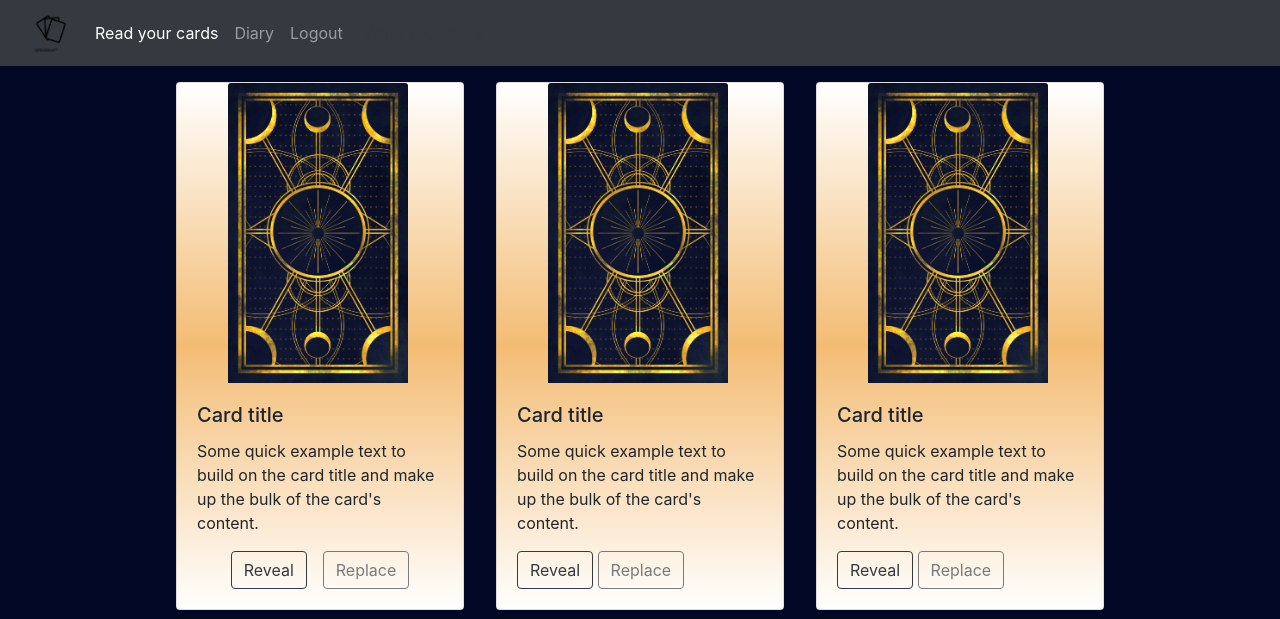
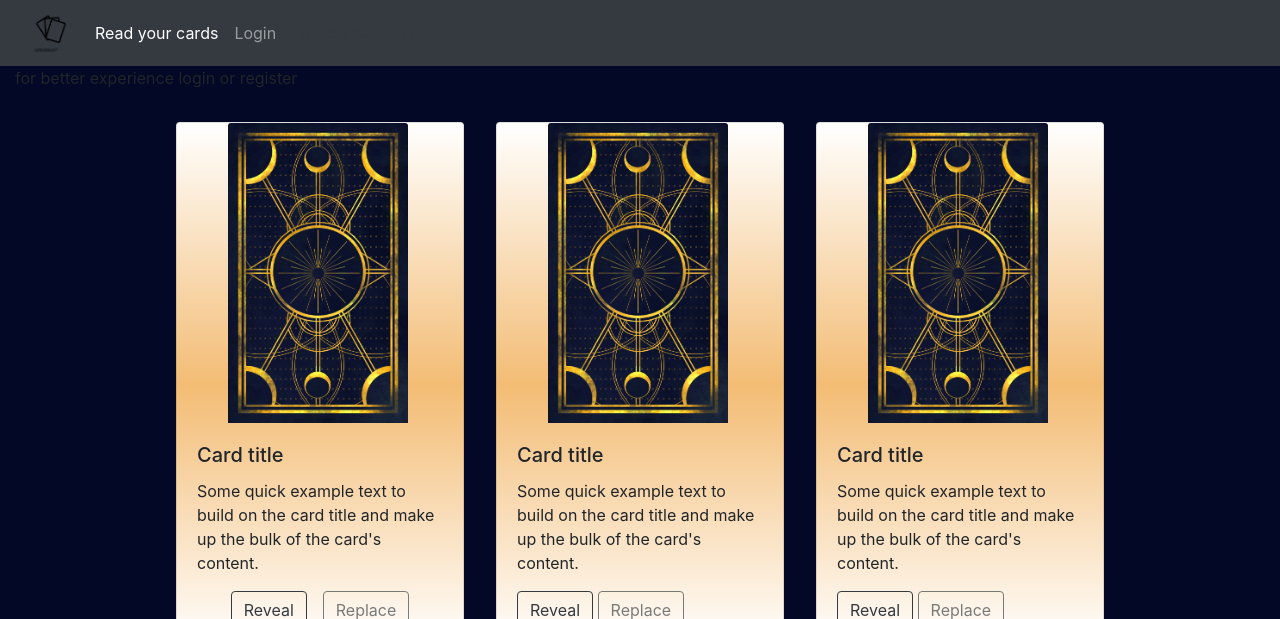
Before and after one commit to jayber-dev/tarot-card, a Flask app: template templates/user_interface.html in a window 1280 px wide. Shown: the top 619 px of the page. Run offline with Flask 2, Linux system fonts and the light colour scheme; the template is opened without the code that fills it: most values are stand-ins (such as "Sample title", 1, 10 or a date in 2020); some libraries are stand-ins or nearby versions.

Commit message:
menu handling login diary with logged user and without

```diff
--- a/server.py
+++ b/server.py
@@ -85,7 +85,7 @@ def load_user(user_id):
 
     return User.query.get(user_id)
 
-@app.route('/', methods=['GET','POST'])
+@app.route('/login', methods=['GET','POST'])
 def login():
     if request.method == 'POST':
         try:
@@ -137,7 +137,7 @@ def reg():
 
 # /------------------------------- CARDS REVEAL PAGE ---------------------------------/
 
-@app.route('/user_interface', methods=['GET','POST'])
+@app.route('/', methods=['GET','POST'])
 def user_interface():
     cards = []
     print(current_user)
@@ -160,16 +160,17 @@ def user_interface():
         print(f"{data['card4']}\n")
         print(data['text'])
 
-    return render_template('user_interface.html', cards=cards)
+    return render_template('user_interface.html', cards=cards, is_active=current_user.is_active)
 
 # /------------------------------ USER INTERFACE DIARY INFORMATION -------------------------------/
 
 @app.route("/user_panel")
 @login_required
 def user_panel():
+    print(current_user.is_active)
     user_entrys = User.query.filter_by(id="1").first()
     print(user_entrys.name)
-    return render_template('user_panel.html', name=user_entrys.name)
+    return render_template('user_panel.html', name=user_entrys.name, is_active=current_user.is_active)
 
 
 # /------------------------------- LOGOUT --------------------------------------/
@@ -178,7 +179,7 @@ def user_panel():
 @login_required
 def logout():
     logout_user()
-    return redirect(url_for('login'))
+    return redirect(url_for('user_interface'))
 
 
 if '__main__' == __name__:
--- a/templates/login.html
+++ b/templates/login.html
@@ -40,7 +40,7 @@
 
             <div class="register-form w3-display-middle w3-animate-opacity " id="form-modal">
                 <p class="w3-display-topleft ">
-                    <a href="/" class="back-login">
+                    <a href="{{url_for('login')}}" class="back-login">
                         <-back to login</a>
                 </p>
                 <form class="" action="{{url_for('reg')}}" method="POST">
--- a/templates/user_interface.html
+++ b/templates/user_interface.html
@@ -25,12 +25,19 @@
                         <li class="nav-item">
                             <a class="nav-link active" aria-current="page" href="#">Read your cards</a>
                         </li>
+                        {% if is_active %}
                         <li class="nav-item">
                             <a class="nav-link" href="{{url_for('user_panel')}}">Diary</a>
                         </li>
+                        {% endif %} {% if not is_active %}
+                        <li class="nav-item">
+                            <a class="nav-link" href="{{url_for('login')}}">Login</a>
+                        </li>
+                        {% endif %} {% if is_active%}
                         <li class="nav-item">
                             <a class="nav-link" href="{{url_for('logout')}}">Logout</a>
                         </li>
+                        {% endif %}
                         <li class="">
                             <button id="myBtn" class="diary-btn btn btn-outline-dark " disabled>Write your diary</button>
                         </li>
@@ -42,8 +49,11 @@
         </nav>
     </div>
     <!-- end try -->
-
-
+    <div class="container-fluid justify-content-center ">
+        {% if not is_active %}
+        <p> for better experience login or register</p>
+        {% endif %}
+    </div>
     <div class="container-fluid row justify-content-center container-fluid-sm mr-0 ml-0">
 
         <!-- The Modal -->
```
